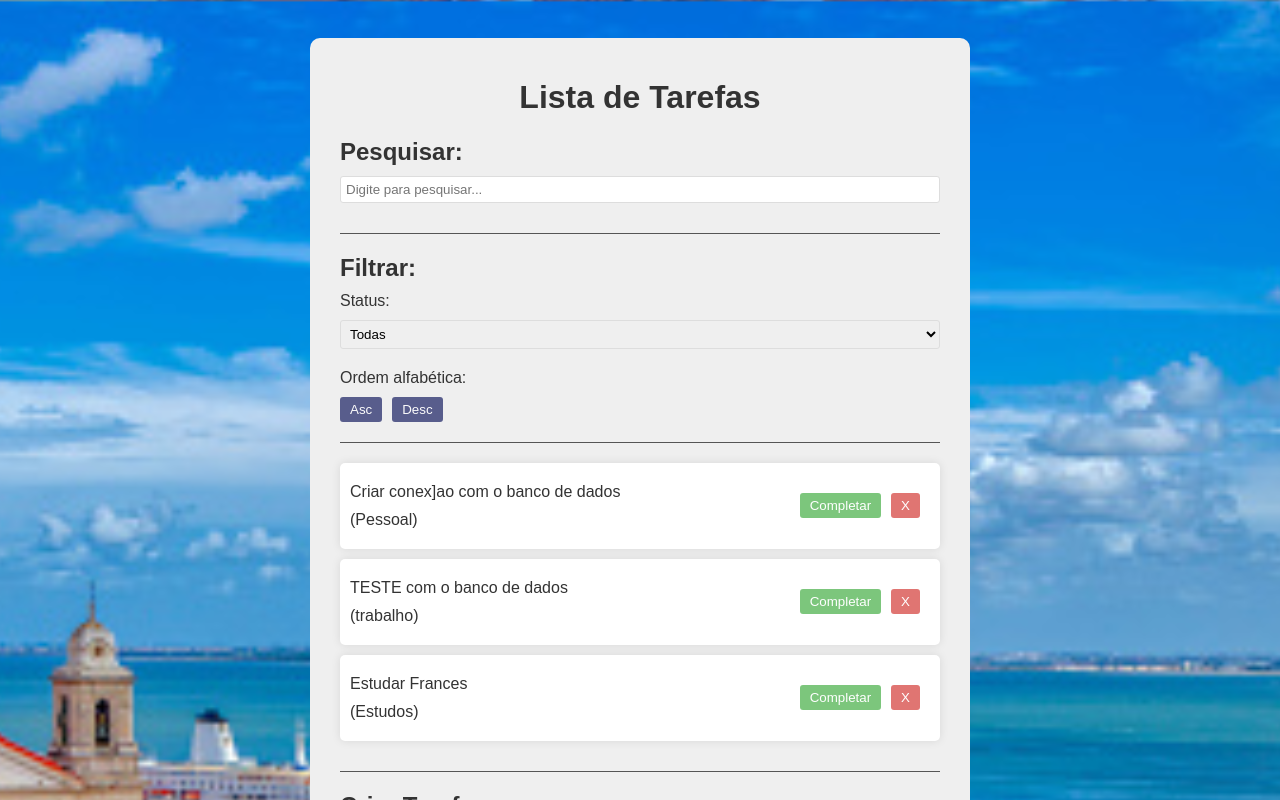
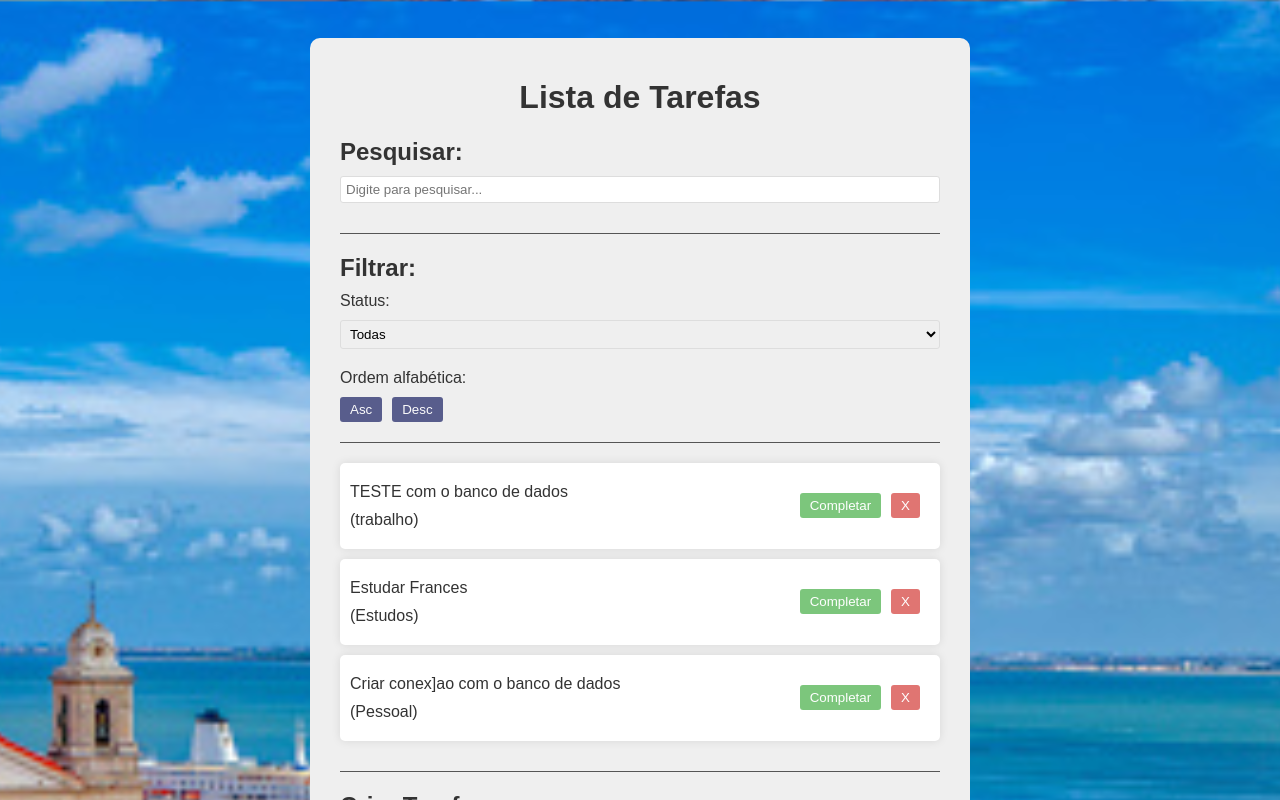
Before and after one commit to alvaroart/art-todo, a React (Vite) app: page / in a window 1280 px wide. Shown: the top 800 px of the page. Built offline with nearby package versions, Linux system fonts and the light colour scheme.

Commit message:
Finished Simple

```diff
--- a/src/App.jsx
+++ b/src/App.jsx
@@ -29,7 +29,10 @@ function App() {
     },
   ]);
 
-  const [search, setSearch] = useState("");
+const [search, setSearch] = useState("");
+
+const [filter, setFilter] = useState("All");
+const [sort, setSort] = useState ("asc");
 
 const addTodo = (text, category) => {
   const newTodos = [
@@ -65,11 +68,23 @@ const completeTodo = (id) => {
     <div className='app'>
       <h1>Lista de Tarefas</h1>
       <Search search={search} setSearch={setSearch} />
-      <Filter></Filter>
+      <Filter filter={filter} setFilter={setFilter} setSort={setSort} />
       <div className='todo-list'>
         {todos
           .filter((todo) =>
-          todo.text.toLowerCase().includes(search.toLowerCase())
+            filter === "All"
+              ? true
+              : filter === "Completed"
+              ? todo.isCompleted
+              : !todo.isCompleted
+            )
+            .filter((todo) =>
+              todo.text.toLowerCase().includes(search.toLowerCase())
+          )
+          .sort((a, b) =>
+            sort === "Asc"
+            ? a.text.localeCompare(b.text)
+            : b.text.localeCompare(a.text)
           )
           .map((todo) => (
             <Todo
```
